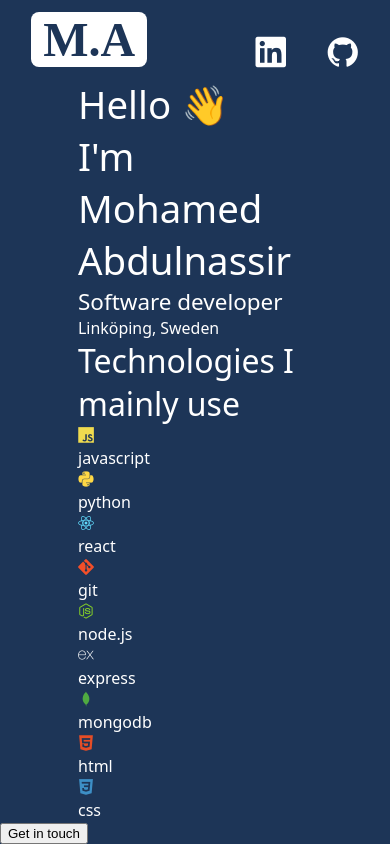
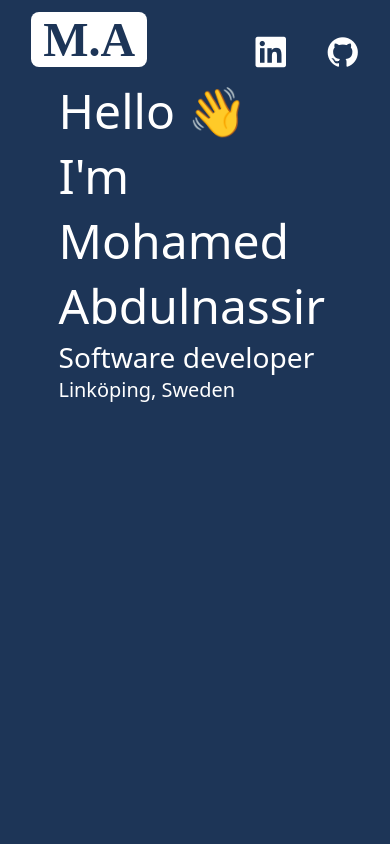
Before and after one commit to moeabdulnas/mohamedabdulnassir, a React (Create React App) app in the folder app/: page / in a window 390 px wide. Built offline with nearby package versions, Linux system fonts and the light colour scheme; a web font is replaced by a local one.

Commit message:
Restyling, about div looks responsive

```diff
--- a/app/src/App.css
+++ b/app/src/App.css
@@ -64,46 +64,28 @@ a {
   top: 24px;
 }
 /*Restyling*/
+.container {
+  width: min(70vw, 90%);
+  margin: 0 auto;
+  font-size: 1.5rem;
+}
 
 .about {
   display: flex;
   justify-content: space-between;
-  width: 100%;
-  margin: auto auto;
-  font-size: 2rem;
-}
-
-/* #greeting, #name {
-  font-size: 5rem;
-} */
-
-.container {
-  width: 60vw;
-  margin: 0 auto;
 }
 
 img {
-  max-width: 180px;
+  width: min(140px, 200px);
   border-radius: 8px;
 }
 
-@media only screen and (max-width: 920px) {
+@media only screen and (max-width: 970px){
   img {
     display: none;
   }
 
-  .about {
-    font-size: 1.2rem;
-  }
-
-  /* .container {
-    margin: 0 auto;
-    width: 90vw;
-    text-align: center;
-  } */
-
 }
-
 /*
 .container {
   margin: 10vh auto;
--- a/app/src/App.jsx
+++ b/app/src/App.jsx
@@ -30,7 +30,7 @@ function App() {
           </div>
         </div>
 
-        <div className="techContainer">
+        {/* <div className="techContainer">
           <h1 id="techText">Technologies I mainly use</h1>
           <div className="stack">
             <div className="javascript tech">
@@ -70,12 +70,12 @@ function App() {
               <p id="tech-name">css</p>
             </div>
           </div>
-        </div>
+        </div> */}
       </div>
         {/*Container ends here */}
-      <div id="buttonContainer">
+      {/* <div id="buttonContainer">
         <button id="button">Get in touch</button>
-      </div>
+      </div> */}
     </div>
   );
 }
```
